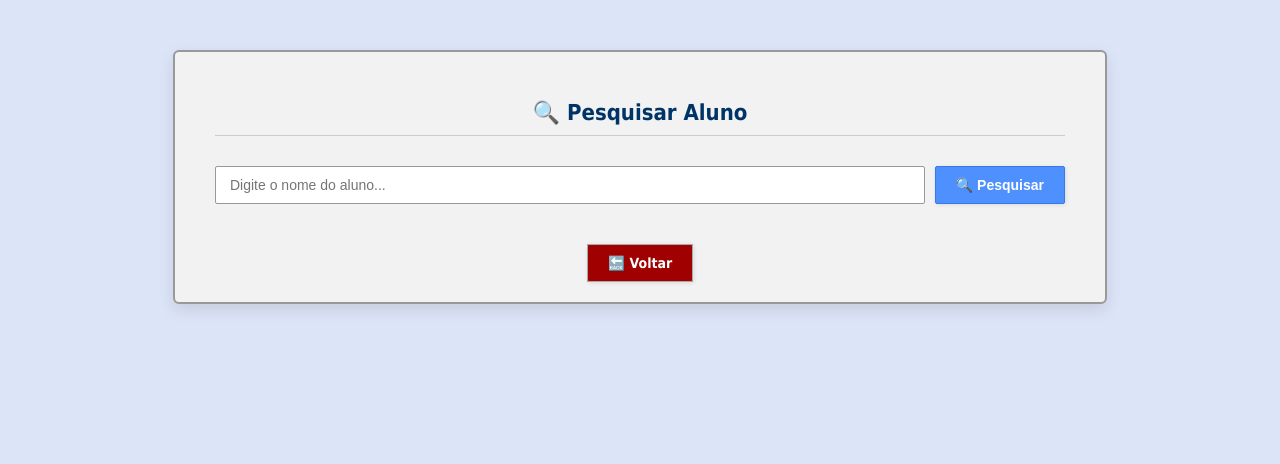
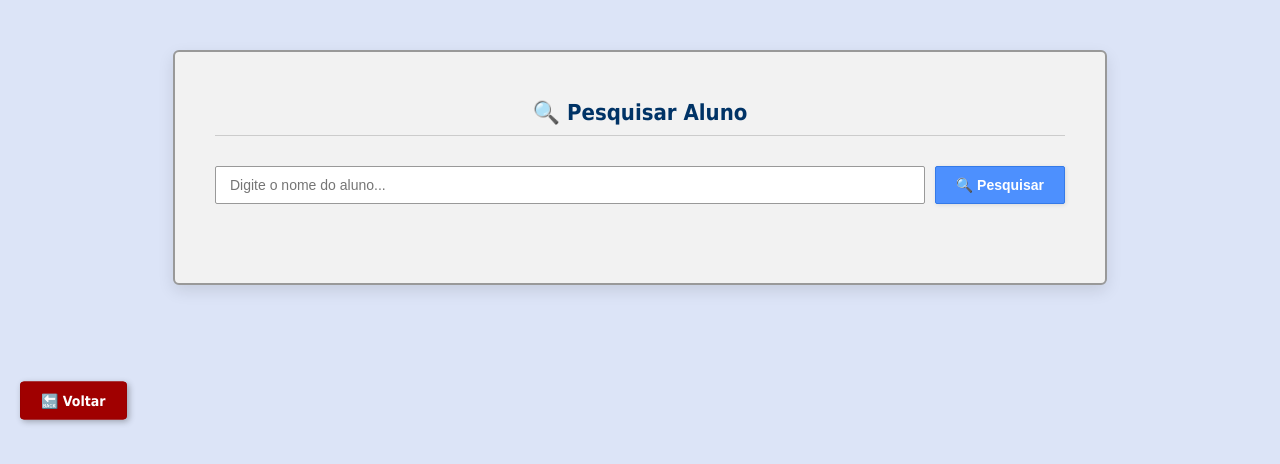
Before and after one commit to amvtec/vitordias, a Django app: page /alunos/alunos/pesquisar/ in a window 1280 px wide. Shown: the top 464 px of the page. Run offline with Django 5.2, Linux system fonts and the light colour scheme; a user stored in the database is signed in.

Commit message:
Alteracoes nos templates, urls, viwes

```diff
--- a/alunos/templates/alunos/pesquisar_aluno.html
+++ b/alunos/templates/alunos/pesquisar_aluno.html
@@ -20,6 +20,32 @@
             border-radius: 6px;
             box-shadow: 0 6px 16px rgba(0,0,0,0.1);
             border: 2px solid #999;
+        }
+
+        .botao-voltar-fixo {
+            position: fixed;
+            top: 50%; /* metade da tela */
+            left: 20px; /* distância da esquerda */
+            transform: translateY(-50%); /* centraliza verticalmente */
+            z-index: 999; /* fica acima de tudo */
+        }
+
+        .botao-voltar-fixo a {
+            background-color: #a00000;
+            color: white;
+            padding: 10px 20px;
+            font-weight: bold;
+            text-decoration: none;
+            border-radius: 4px;
+            border: 1px solid #900;
+            box-shadow: 2px 2px 6px rgba(0, 0, 0, 0.3);
+            font-size: 14px;
+            transition: all 0.3s;
+        }
+
+        .botao-voltar-fixo a:hover {
+            background-color: #800000;
+            transform: scale(1.05);
         }
 
         h2 {
@@ -131,6 +157,9 @@
     </style>
 </head>
 <body>
+    <div class="botao-voltar-fixo">
+        <a href="{% url 'painel_alunos' %}">🔙 Voltar</a>
+    </div>
 <div class="box">
     <h2>🔍 Pesquisar Aluno</h2>
 
@@ -180,9 +209,6 @@
     {% endif %}
 
     <br>
-    <div style="text-align: center;">
-        <a href="{% url 'painel_alunos' %}" class="btn btn-voltar">🔙 Voltar</a>
-    </div>
 </div>
 </body>
 </html>
```
Also changed, not shown: alunos/templates/alunos/buscar_rematricula.html (+28 -0 lines), controle/templates/controle/painel_controle.html (+31 -1 lines).
